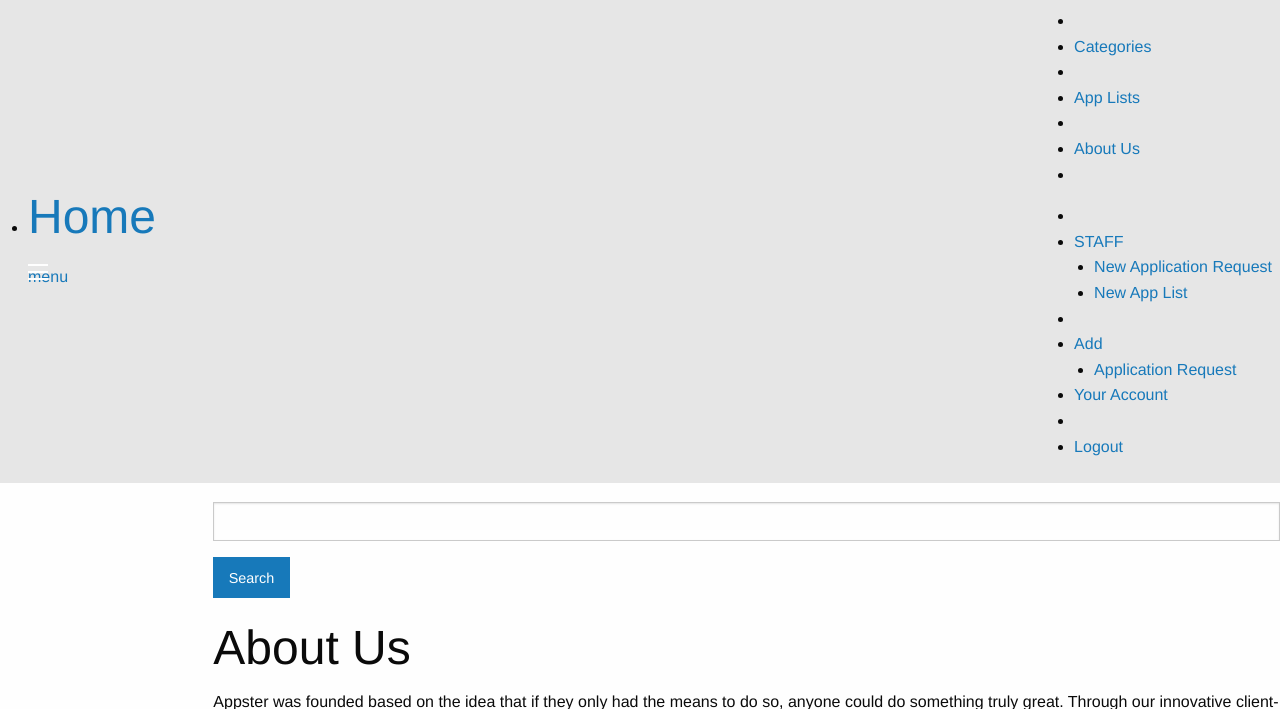
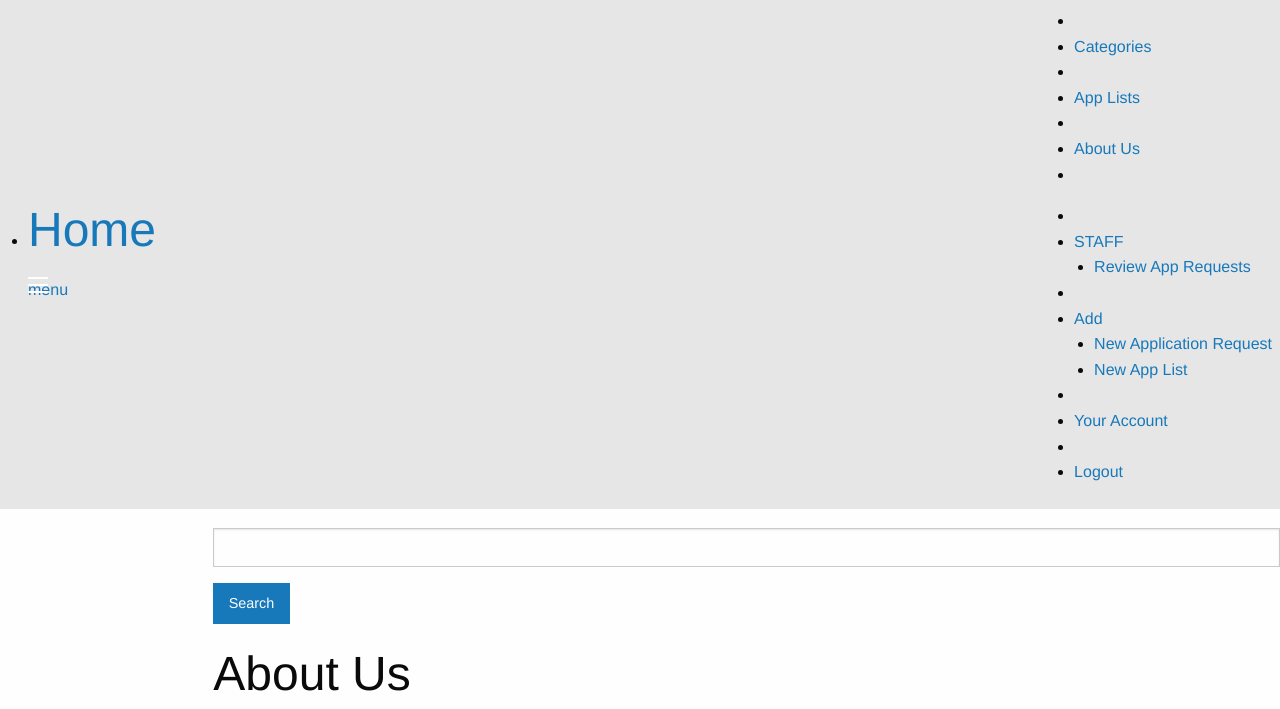
Before and after one commit to dynaware/appster, a Django app: page /about in a window 1280 px wide. Shown: the top 709 px of the page. Run offline with Django 3.2, Linux system fonts and the light colour scheme; a user stored in the database is signed in; some libraries are stand-ins or nearby versions.

Commit message:
update top nav bar

```diff
--- a/templates/foundation/base.html
+++ b/templates/foundation/base.html
@@ -63,8 +63,7 @@
                         <li class="has-dropdown not-click">
                             <a href="#">STAFF</a>
                             <ul class="dropdown">
-                                <li><a href="{% url 'review_apps' %}">New Application Request</a></li>
-                                <li><a href="{% url 'new_app_list' %}">New App List</a></li>
+                                <li><a href="{% url 'review_apps' %}">Review App Requests</a></li>
                             </ul>
                         </li>
                     {% endif %}
@@ -72,11 +71,13 @@
                     <li class="divider"></li>
                     {% if user.is_authenticated %}
                         <li class="has-dropdown not-click">
-                            <a href="#"><i class="fi-plus"></i>Add</a>
+                            <a href="#"><i class="fi-plus"></i> Add</a>
                             <ul class="dropdown">
-                                <li><a href="{% url 'new_app' %}">Application Request</a></li>
+                                <li><a href="{% url 'new_app' %}">New Application Request</a></li>
+                                <li><a href="{% url 'new_app_list' %}">New App List</a></li>
                             </ul>
                         </li>
+                        <li class="divider"></li>
                         <li><a href="{% url 'user' %}">Your Account</a></li>
                         <li class="divider"></li>
                         <li><a href="{% url 'logout' %}">Logout</a></li>
```
